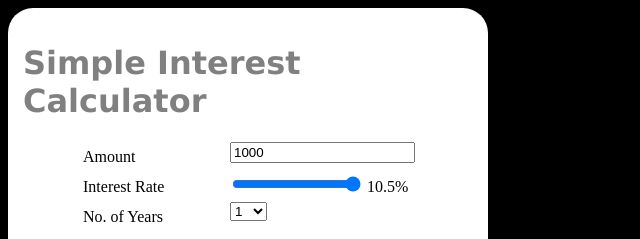
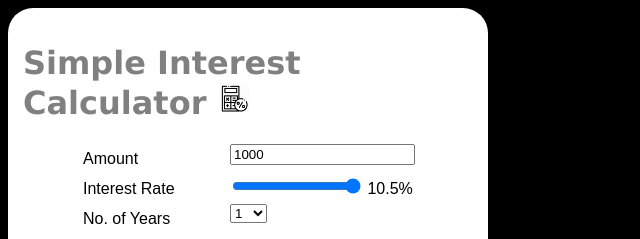
Before and after one commit to poop-hub/Simple-Interest-Calculator, a plain HTML site: page index.html in a window 1280 px wide. Shown: the top 239 px of the page, 0-640 px from the left. Drawn offline with Linux system fonts and the light colour scheme.

Commit message:
Added calculator icon

```diff
--- a/index.html
+++ b/index.html
@@ -7,7 +7,8 @@
     <body>
         <div class="maindiv">
             <header>
-                <h1>Simple Interest Calculator</h1>
+                <h1>Simple Interest Calculator <img src="calc.jpg" alt="Calculator Icon"></h1>
+
             </header>
 
             <div class="tab">
@@ -16,6 +17,7 @@
 		        <div class="values">
 			    <input type="text" id="principal" title="Input Amount" value="1000"/>
 		        </div>
+
                 </div>
                 <div class="field">
                     <label for="rate">Interest Rate</label>
--- a/style.css
+++ b/style.css
@@ -9,12 +9,12 @@ header {
 }
 
 footer {
-    font-family: sans - serif;
+    font-family: sans-serif;
 }
 
 button {
 	  margin-top: 10;
-    font-family: sans - serif;
+    font-family: sans-serif;
     margin-left: 60px;
 }
 
@@ -31,7 +31,7 @@ label {
 }
 
 .tab {
-    font-family: sans - serif;
+    font-family: sans-serif;
     line-height: 20px;
     padding-left: 60px;
 }
@@ -47,3 +47,9 @@ label {
 .values {
     vertical-align: middle;
 }
+
+img {
+    width: 32px;
+    height: 32px;
+    vertical-align: baseline;
+}
```
Also changed, not shown: calc.jpg (added). Lines whose indentation alone changed are shown as unchanged.
